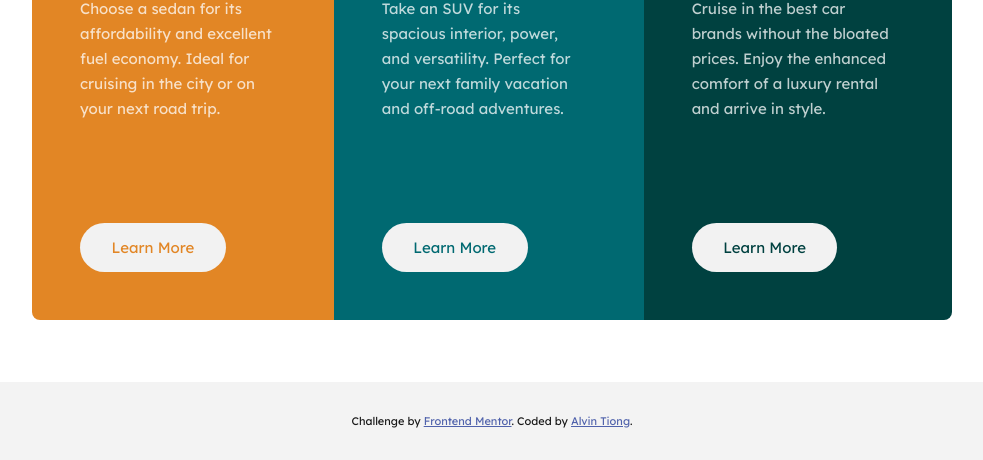
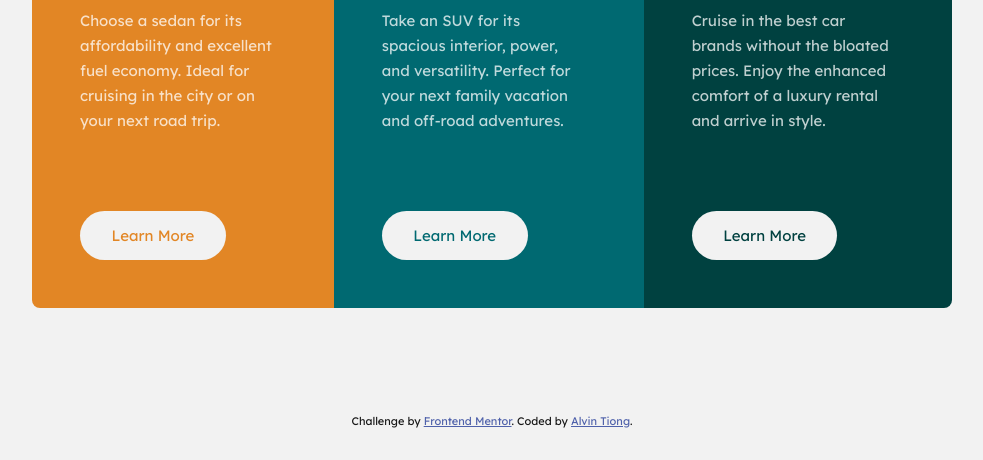
Before and after one commit to chuantiong/3-column-preview-card-component, a plain HTML site: page index.html in a window 1280 px wide. Shown: the part 340-800 px from the top of the page, without its empty margins (148-1131 px from the left). Drawn offline with Linux system fonts and the light colour scheme.

Commit message:
Updated
Add flex basis and margin bottom 5.19 em to the card description selector. Change the background colour for device container class.

```diff
--- a/style.css
+++ b/style.css
@@ -37,6 +37,7 @@ h2, p {
 }
 
 .card__description {
+    flex-basis: 100%;
     width: 95%;
     color: var(--white-clr);
     opacity: .75;
@@ -87,7 +88,7 @@ button {
 /* Layouts */
 
 .device-container {
-    background: var(--bg-clr);
+    background: var(--light-clr);
     width: 100%;
     height: fit-content;
     min-width: 375px;
@@ -163,7 +164,7 @@ button {
         margin: 5em 0;
     }
 
-    .learn-more-btn {
-        margin-top: 5.19em;
+    .card__description {
+        margin-bottom: 5.19em;
     }
 }
```
